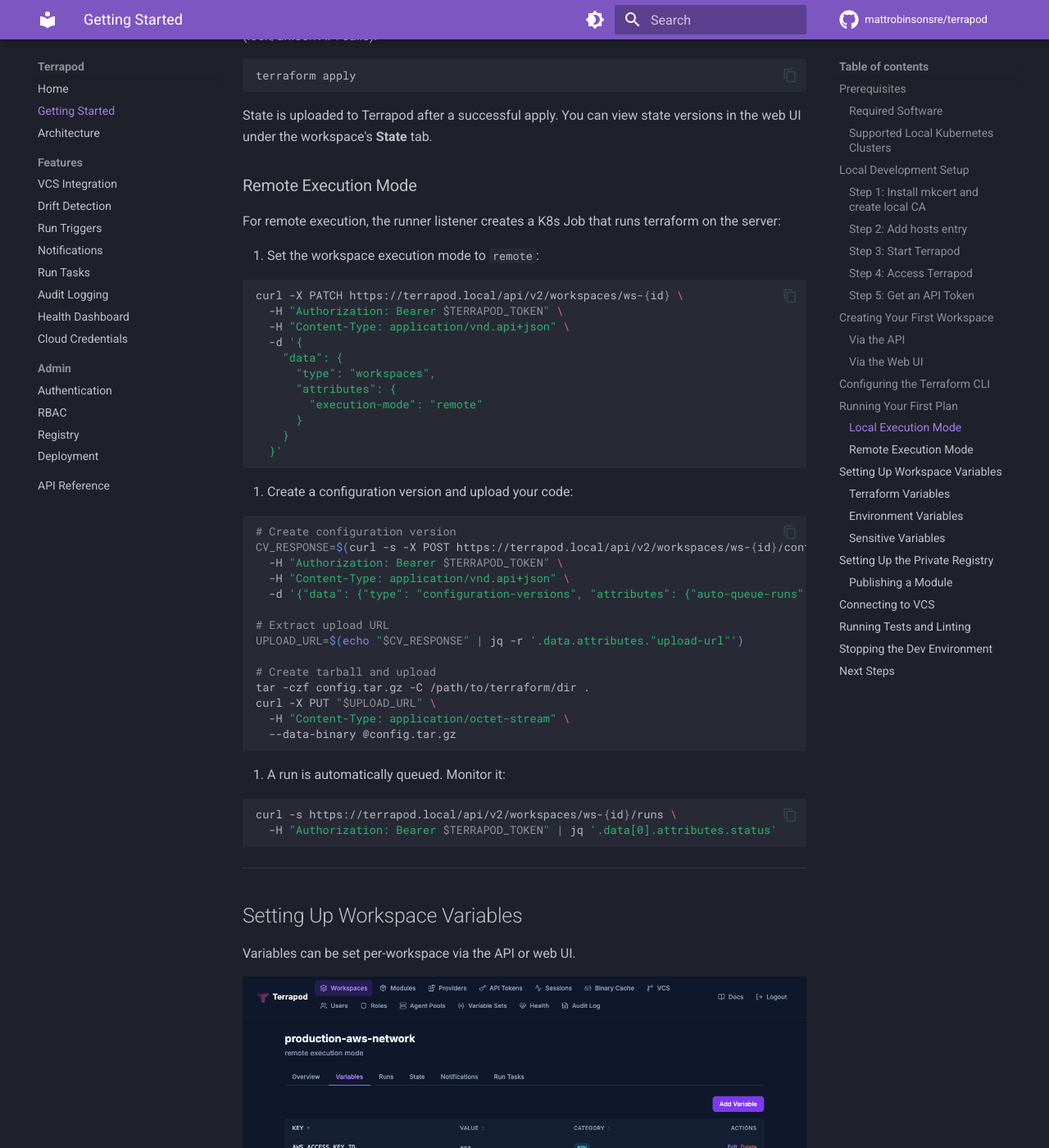
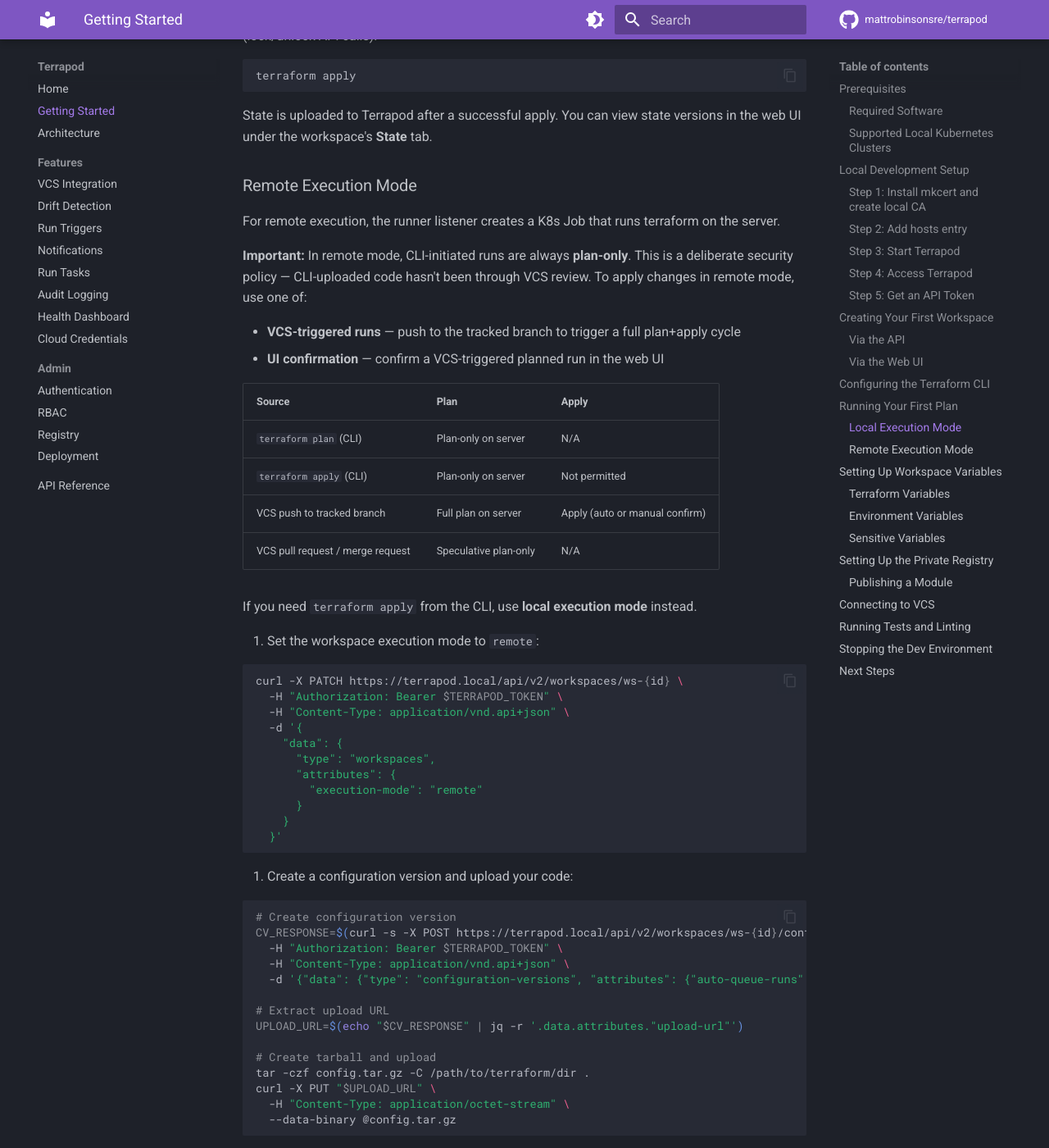
Before and after one commit to mattrobinsonsre/terrapod, an MkDocs documentation site: the page built from docs/getting-started.md, in a window 1280 px wide and 1400 px high, scrolled down 5448 px. Shown: the whole window at 82% size. Built offline with MkDocs 1.6.1 and Material for MkDocs 9.7.7, drawn with Linux system fonts in a browser that asks for light colours; comment, search, counter and statistics services are not loaded; some of the changed text lies outside the part shown.

Commit message:
docs: clarify CLI plan-only behavior in remote execution mode (#64)
Document that CLI-initiated runs (terraform plan/apply) are always
plan-only in remote execution mode. Applies must come through VCS
or the web UI. Adds a behavior table comparing CLI vs VCS run sources.

Ref #58

````diff
--- a/docs/getting-started.md
+++ b/docs/getting-started.md
@@ -195,7 +195,21 @@
 
 ### Remote Execution Mode
 
-For remote execution, the runner listener creates a K8s Job that runs terraform on the server:
+For remote execution, the runner listener creates a K8s Job that runs terraform on the server.
+
+**Important:** In remote mode, CLI-initiated runs are always **plan-only**. This is a deliberate security policy — CLI-uploaded code hasn't been through VCS review. To apply changes in remote mode, use one of:
+
+- **VCS-triggered runs** — push to the tracked branch to trigger a full plan+apply cycle
+- **UI confirmation** — confirm a VCS-triggered planned run in the web UI
+
+| Source | Plan | Apply |
+|---|---|---|
+| `terraform plan` (CLI) | Plan-only on server | N/A |
+| `terraform apply` (CLI) | Plan-only on server | Not permitted |
+| VCS push to tracked branch | Full plan on server | Apply (auto or manual confirm) |
+| VCS pull request / merge request | Speculative plan-only | N/A |
+
+If you need `terraform apply` from the CLI, use **local execution mode** instead.
 
 1. Set the workspace execution mode to `remote`:
 
@@ -232,7 +246,7 @@
   --data-binary @config.tar.gz
 ```
 
-3. A run is automatically queued. Monitor it:
+3. A run is automatically queued (plan-only). Monitor it:
 
 ```zsh
 curl -s https://terrapod.local/api/v2/workspaces/ws-{id}/runs \
````
